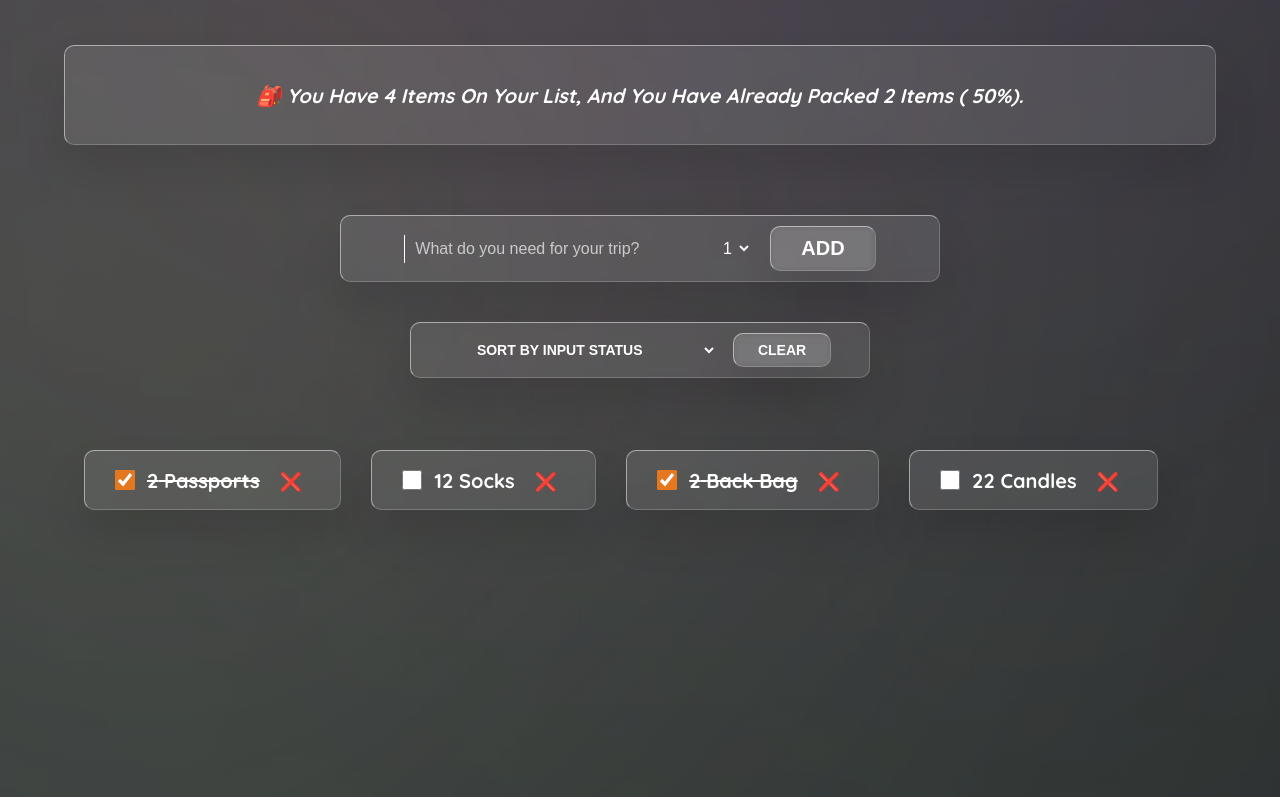
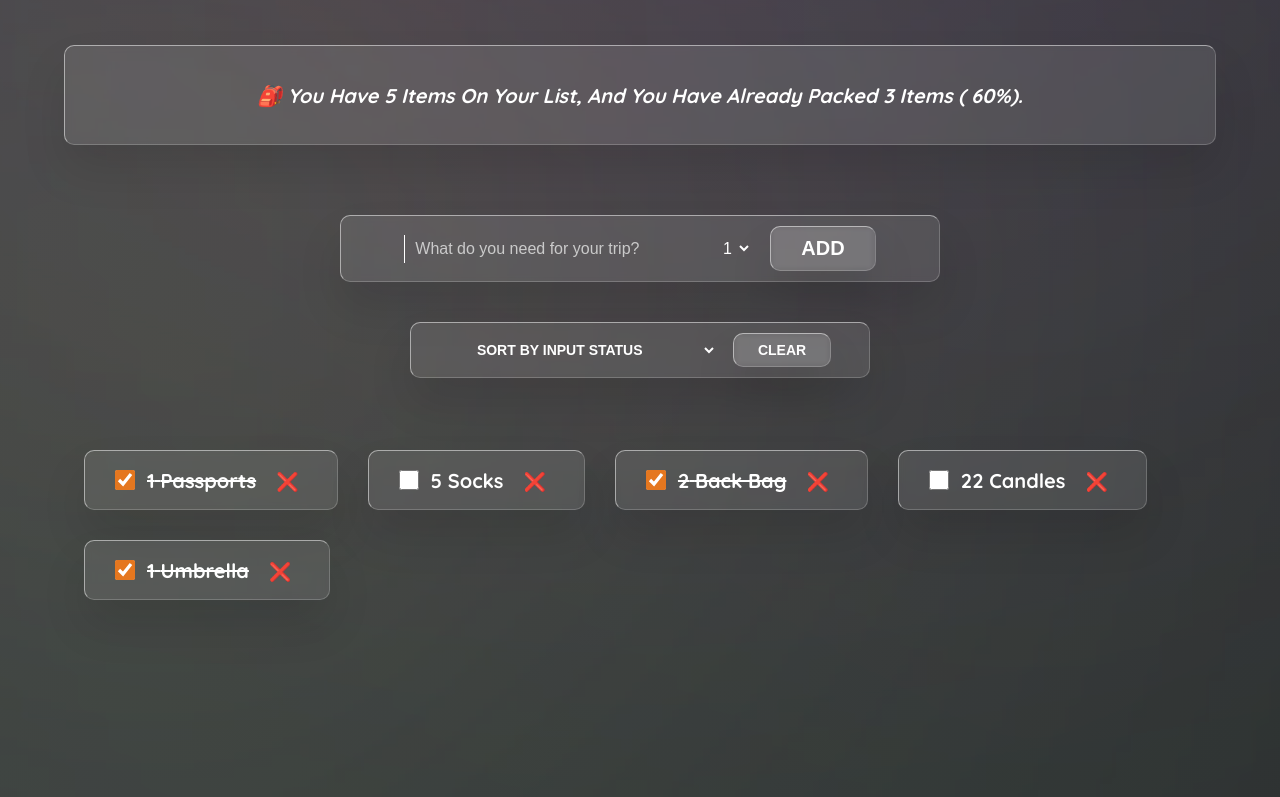
Before and after one commit to sgc93/enGO, a React (Create React App) app: page / in a window 1280 px wide. Shown: the part 635-1432 px from the top of the page. Built offline with nearby package versions, Linux system fonts and the light colour scheme; the HTML template or start-up script is replaced by a standard one.

Commit message:
update initial items list

```diff
--- a/src/App.js
+++ b/src/App.js
@@ -6,10 +6,11 @@ import { PackingList } from "./packingList.js";
 import { Stats } from "./stats.js";
 
 const initialItems = [
-	{ id: 1, description: "Passports", quantity: 2, packed: true },
-	{ id: 2, description: "Socks", quantity: 12, packed: false },
+	{ id: 1, description: "Passports", quantity: 1, packed: true },
+	{ id: 2, description: "Socks", quantity: 5, packed: false },
 	{ id: 3, description: "Back Bag", quantity: 2, packed: true },
 	{ id: 4, description: "Candles", quantity: 22, packed: false },
+	{ id: 5, description: "Umbrella", quantity: 1, packed: true },
 ];
 
 function Color() {
```
